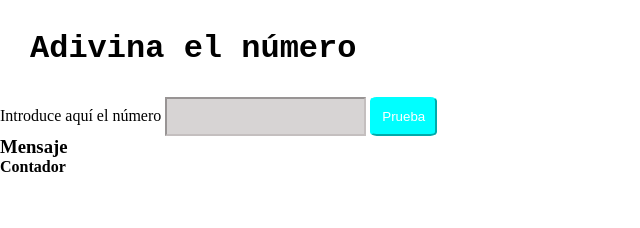
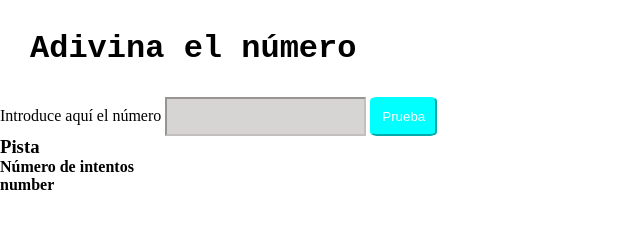
Before and after one commit to MafeToro/evaluation-ADALAB-mod-2-js, a plain HTML site: page index.html in a window 1280 px wide. Shown: the whole page, without its empty margins (0-640 px from the left). Drawn offline with Linux system fonts and the light colour scheme.

Commit message:
texts changes

```diff
--- a/index.html
+++ b/index.html
@@ -17,10 +17,10 @@
     </button>
 
   <h3 class= "js-message">
-    Mensaje
+    Pista
   </h3></form>
 
-  <h4 class="js-counter">Contador</h4>
+  <h4>Número de intentos</h4><h4 class="js-counter">number</h4>
    <script src="./main.js"></script>
   </body>
 </html>
```
